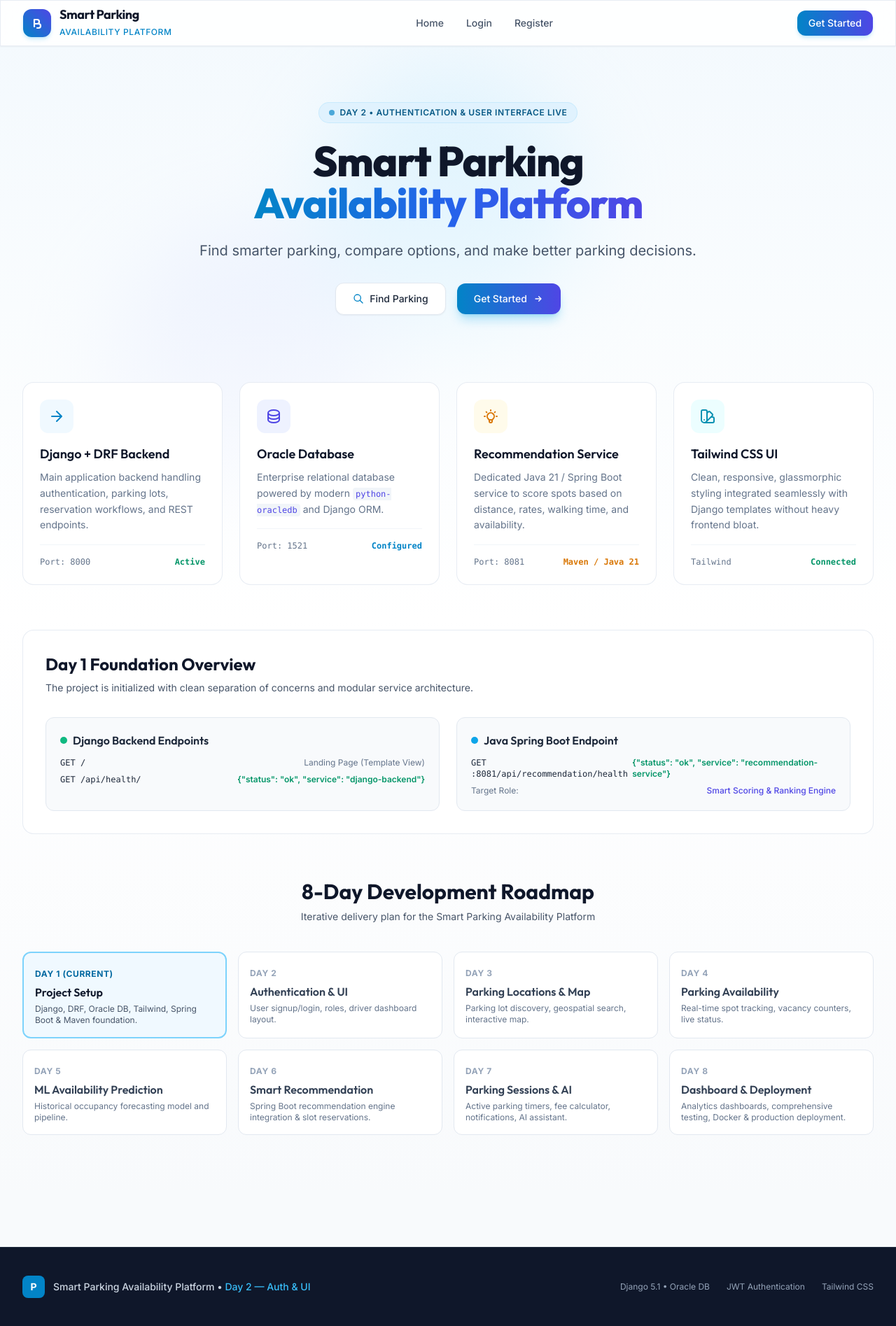
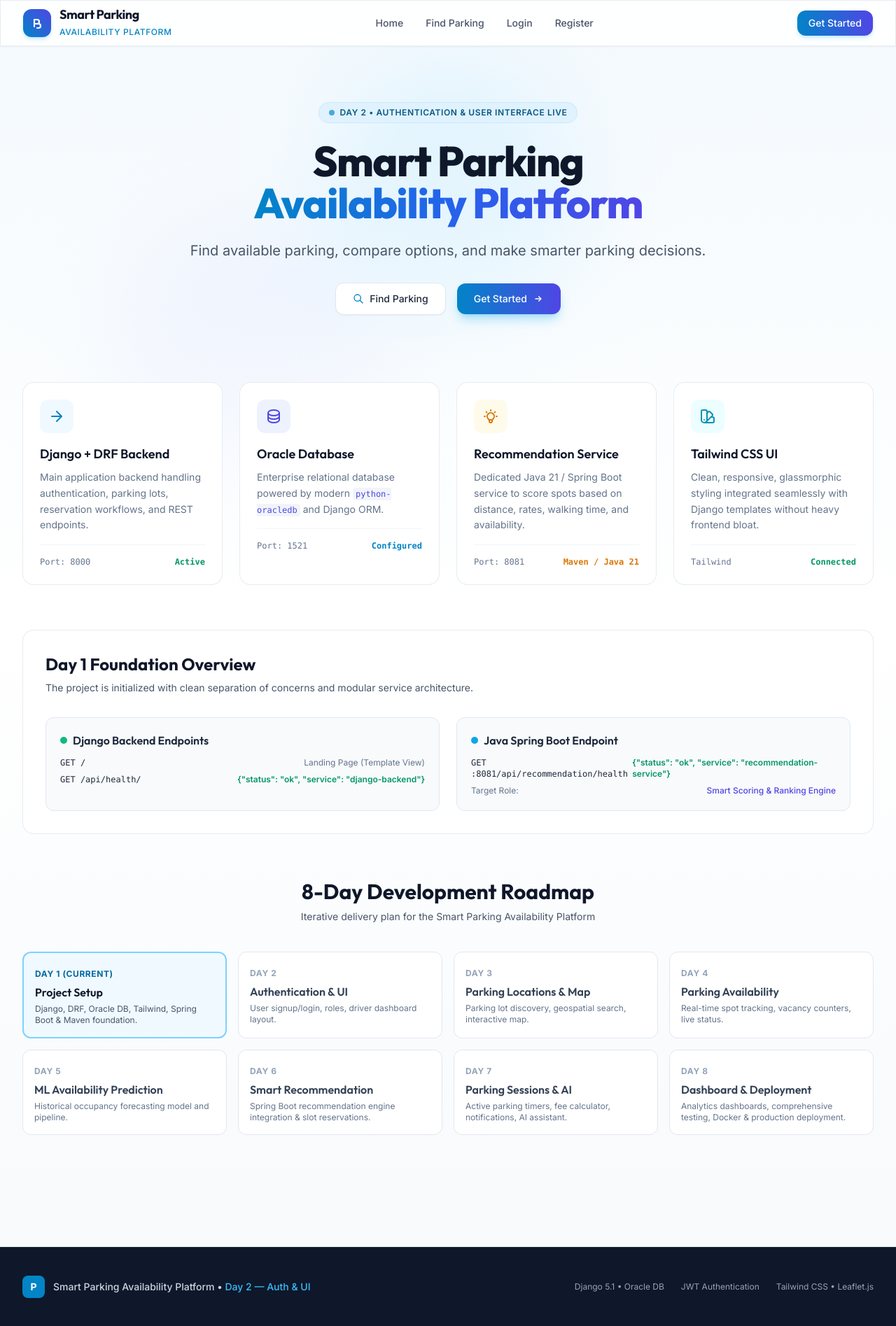
Before and after one commit to SasiniSiriwardhana/smart-parking-platform, a Django app: page / in a window 1280 px wide. Shown: the whole page at 70% size. Run offline with Django 5.2, Linux system fonts and the light colour scheme; some libraries are stand-ins or nearby versions.

Commit message:
feat(navigation): update main header and footer navigation with parking finder

```diff
--- a/django_backend/templates/base.html
+++ b/django_backend/templates/base.html
@@ -82,6 +82,7 @@
                 <!-- Desktop Navigation -->
                 <nav class="hidden md:flex items-center space-x-1" aria-label="Main Navigation">
                     <a href="/" class="px-3.5 py-2 text-sm font-medium text-slate-600 hover:text-slate-900 hover:bg-slate-100/70 rounded-lg transition-colors">Home</a>
+                    <a href="{% url 'parking:finder' %}" class="px-3.5 py-2 text-sm font-medium text-slate-600 hover:text-slate-900 hover:bg-slate-100/70 rounded-lg transition-colors">Find Parking</a>
 
                     {% if user.is_authenticated %}
                         <a href="{% url 'accounts:dashboard' %}" class="px-3.5 py-2 text-sm font-medium text-slate-600 hover:text-slate-900 hover:bg-slate-100/70 rounded-lg transition-colors">Dashboard</a>
@@ -136,6 +137,7 @@
         <!-- Mobile Menu -->
         <div id="mobile-menu" class="md:hidden border-t border-slate-200 bg-white/95 backdrop-blur-sm px-4 py-4 space-y-1">
             <a href="/" class="block px-4 py-2.5 text-sm font-medium text-slate-700 hover:bg-sky-50 rounded-xl transition-colors">Home</a>
+            <a href="{% url 'parking:finder' %}" class="block px-4 py-2.5 text-sm font-medium text-slate-700 hover:bg-sky-50 rounded-xl transition-colors">Find Parking</a>
             {% if user.is_authenticated %}
                 <div class="px-4 py-2 border-b border-slate-100 mb-1">
                     <p class="text-xs text-slate-500">Signed in as</p>
@@ -175,7 +177,7 @@
                 <div class="flex items-center space-x-6 text-xs text-slate-400">
                     <span>Django 5.1 &bull; Oracle DB</span>
                     <span>JWT Authentication</span>
-                    <span>Tailwind CSS</span>
+                    <span>Tailwind CSS &bull; Leaflet.js</span>
                 </div>
             </div>
         </div>
--- a/django_backend/templates/home.html
+++ b/django_backend/templates/home.html
@@ -26,7 +26,7 @@
             </h1>
 
             <p class="mt-6 text-lg sm:text-xl text-slate-600 font-normal leading-relaxed">
-                Find smarter parking, compare options, and make better parking decisions.
+                Find available parking, compare options, and make smarter parking decisions.
             </p>
 
             <!-- CTA Buttons -->
```
